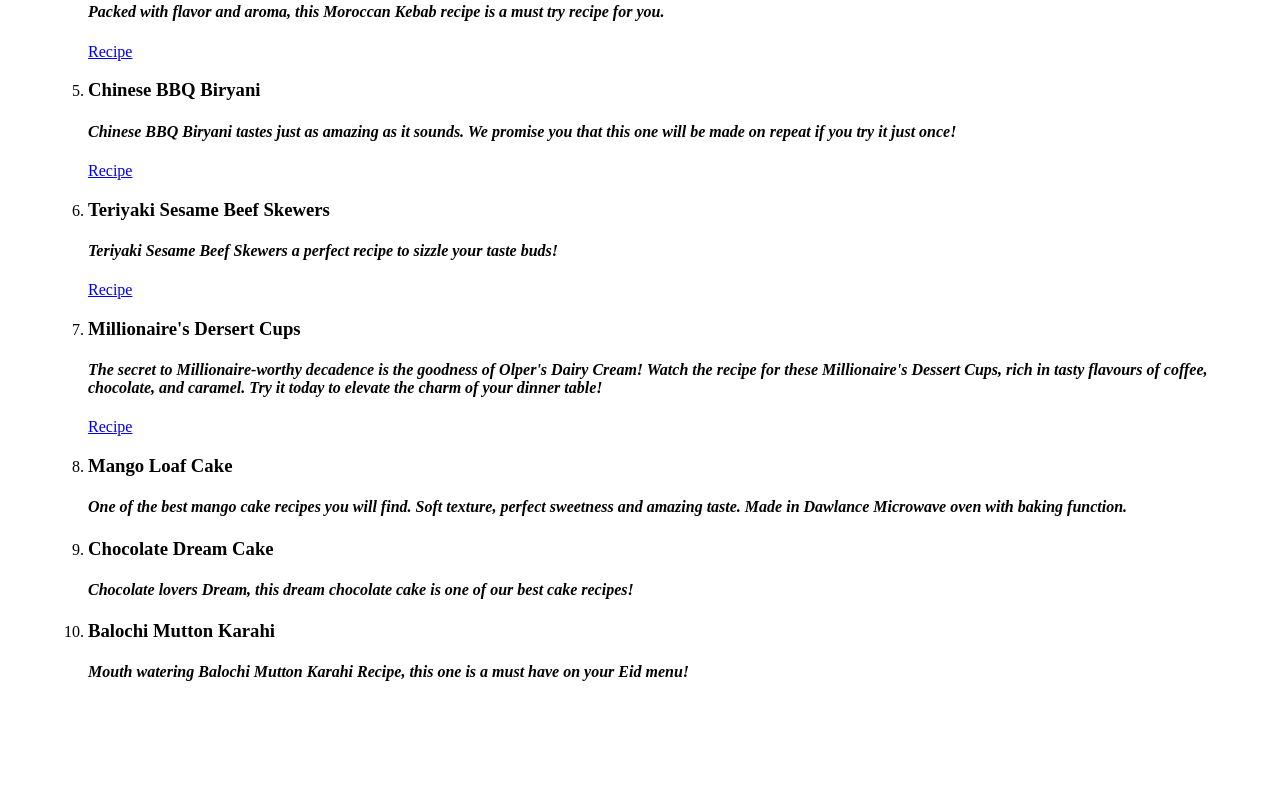
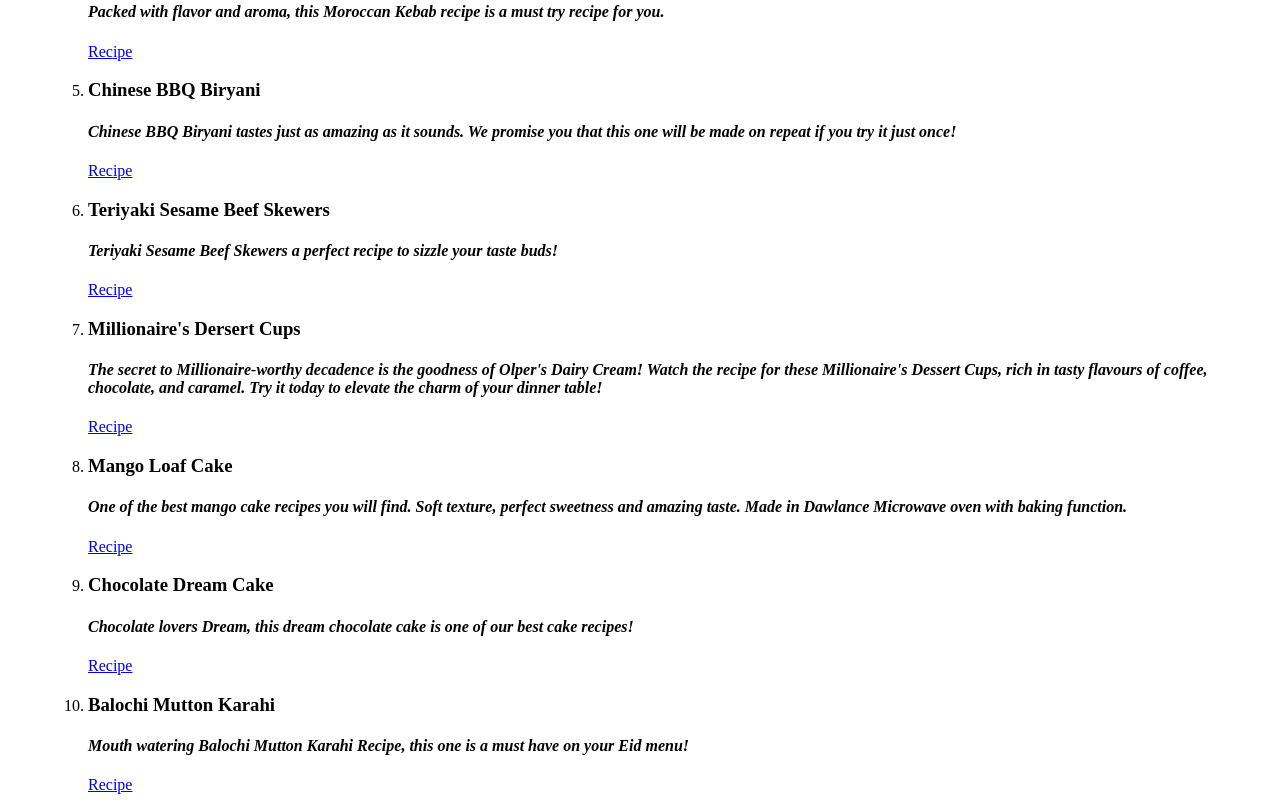
Before and after one commit to MhuhammadAbdullah/21-06-2024-Assigment, a plain HTML site: page SMIT-Assiment/index.html in a window 1280 px wide. Shown: the part 678-1488 px from the top of the page. Before the commit the page ends 1381 px from the top, so only its background shows below. Drawn offline with Linux system fonts and the light colour scheme.

Commit message:
Update index.html

```diff
--- a/SMIT-Assiment/index.html
+++ b/SMIT-Assiment/index.html
@@ -110,7 +110,7 @@
                         taste. Made in
                         Dawlance Microwave oven with baking function.</i></h4>
                 </p>
-                <a href="./Recipes/Mango Loaf Cake.html"></a>
+                <a href="./Recipes/Mango Loaf Cake.html">Recipe</a>
             </li>
 
             <li>
@@ -118,7 +118,7 @@
                 <p>
                 <h4><i>Chocolate lovers Dream, this dream chocolate cake is one of our best cake recipes!</i></h4>
                 </p>
-                <a href="./Recipes/Chocolate Dream Cake.html"></a>
+                <a href="./Recipes/Chocolate Dream Cake.html">Recipe</a>
             </li>
 
             <li>
@@ -127,7 +127,7 @@
                 <h4><i>Mouth watering Balochi Mutton
                         Karahi Recipe, this one is a must have on your Eid menu!</i></h4>
                 </p>
-                <a href="./Recipes/Balochi Mutton Karahi.html"></a>
+                <a href="./Recipes/Balochi Mutton Karahi.html">Recipe</a>
             </li>
         </ol>
     </blockquote>
```
